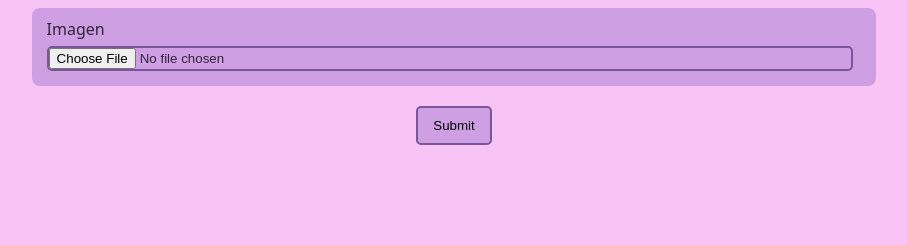
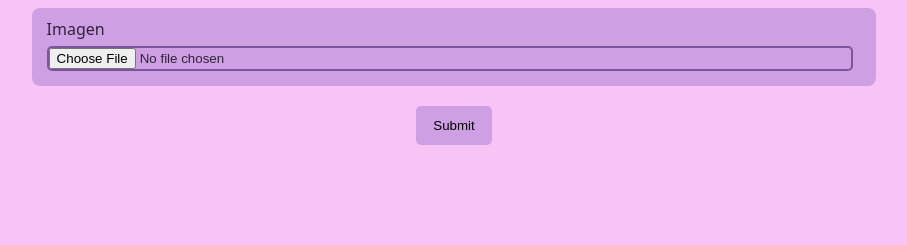
Before and after one commit to unaiLarra/jukeBox, a Django app: page /formulario in a window 1280 px wide. Shown: the part 972-1217 px from the top of the page, without its empty margins (186-1093 px from the left). Run offline with Django 4.2, Linux system fonts and the light colour scheme; data comes from the database, SQL or seed files in the repository; both versions use the stored data as it was after the commit.

Commit message:
cambio en submit

```diff
--- a/appJukeBox/static/css/estilos.css
+++ b/appJukeBox/static/css/estilos.css
@@ -155,7 +155,7 @@ option {
 .submit-form {
     border-radius: 5px;
     background-color: rgb(207, 159, 228);
-    border: 2px solid rgb(122, 85, 155);
+    border: 2px solid rgb(207, 159, 228);
     padding-left: 15px;
     padding-right: 15px;
     padding-top: 10px;
```
Also changed, not shown: db.sqlite3.
